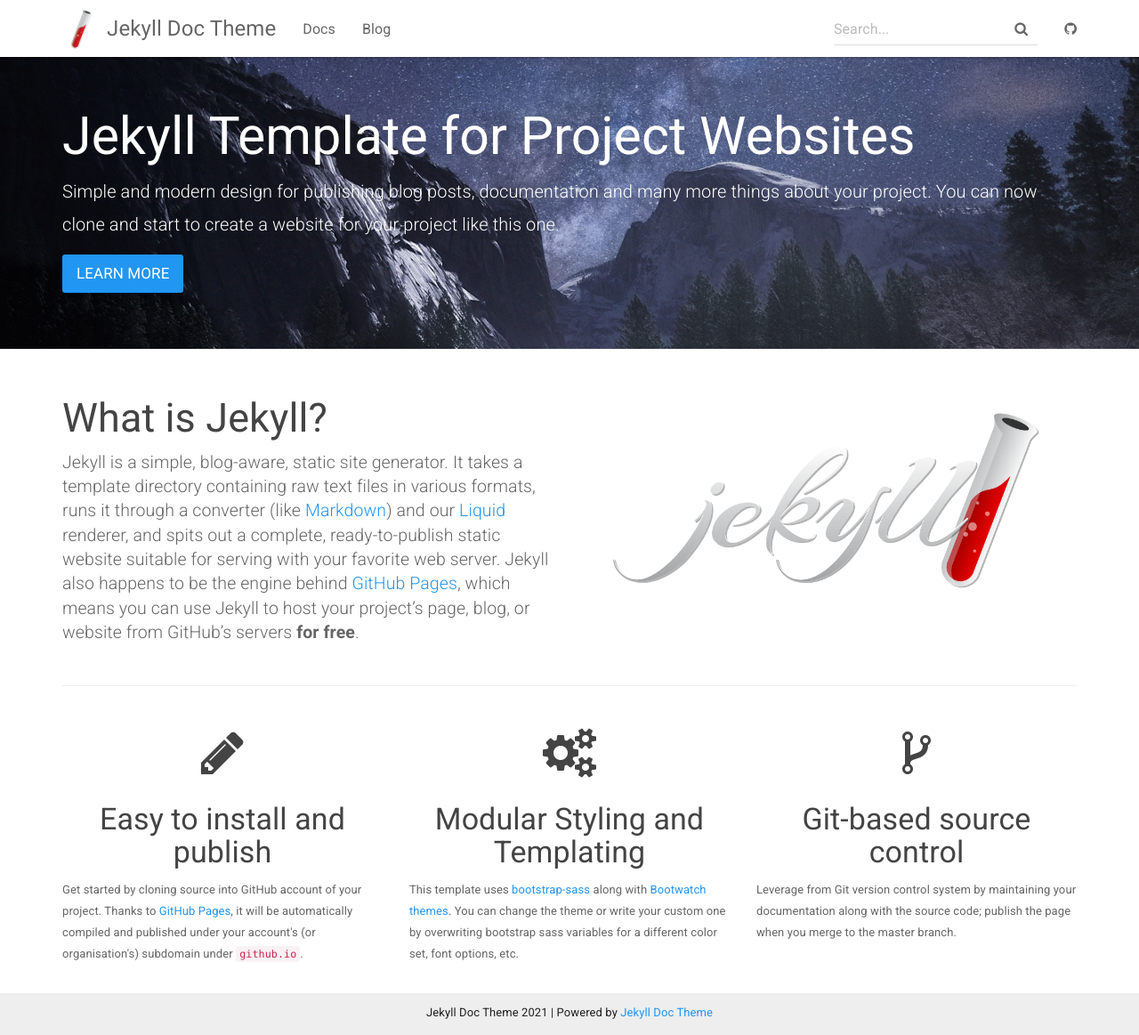
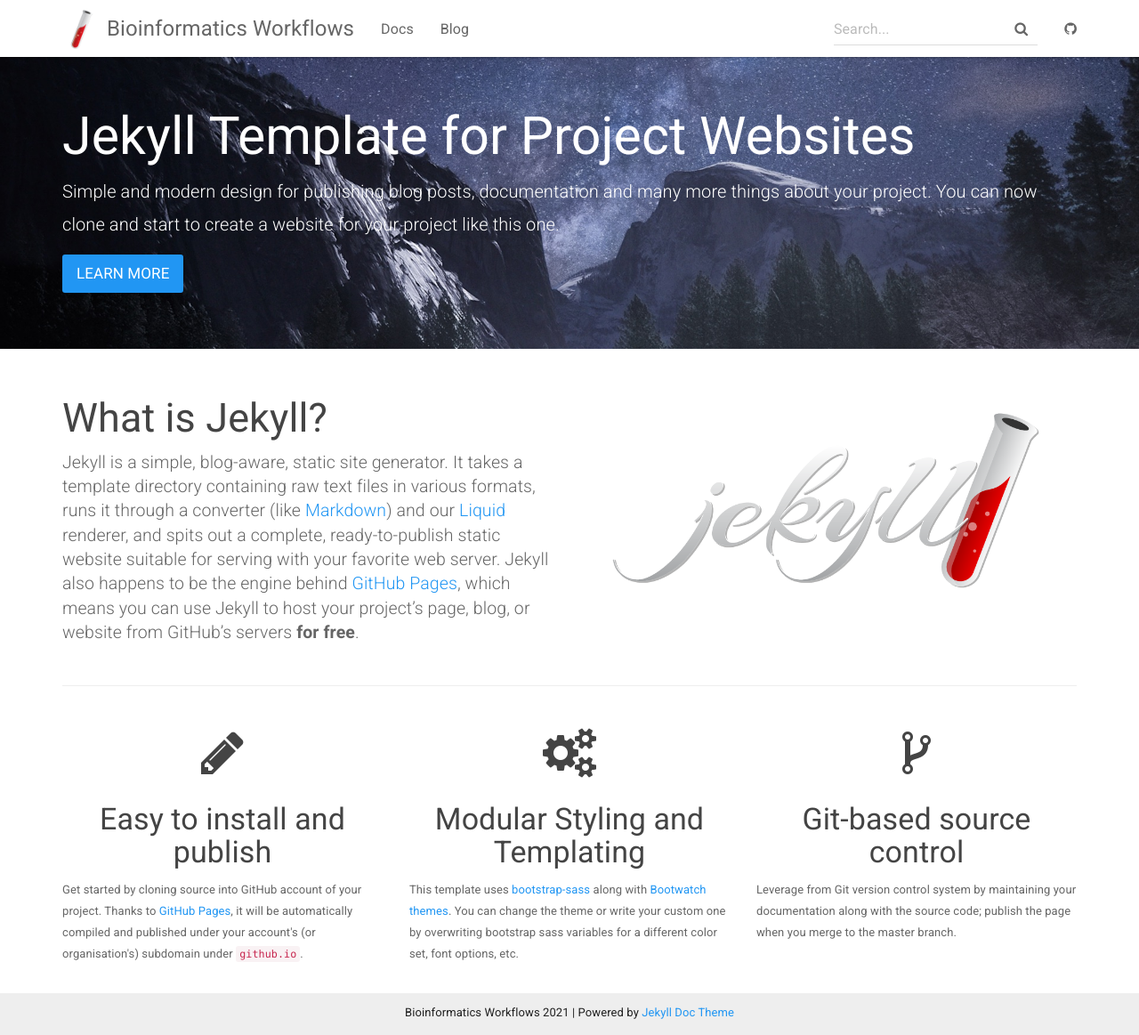
Before and after one commit to bioinformatics-workflows/bioinformatics-workflows.github.io, a Jekyll site: the page built from index.html, in a window 1280 px wide and 1163 px high. Shown: the whole window at 89% size. Built offline with Jekyll 4.4.1, drawn with Linux system fonts in a browser that asks for light colours.

Commit message:
update configuration

```diff
--- a/_config.yml
+++ b/_config.yml
@@ -1,15 +1,16 @@
 # Site settings
-title: Jekyll Doc Theme
+title: Bioinformatics Workflows
 email: your-email@domain.com
 description: >
   Jekyll Template for Project Websites
   providing documentation and blog post pages.
 lang: en-US
 
-baseurl: "/jekyll-doc-theme" # the subpath of your site, e.g. /blog/
-url: https://aksakalli.github.io/jekyll-doc-theme # the base hostname & protocol for your site
-git_address: https://github.com/aksakalli/jekyll-doc-theme
-git_edit_address: https://github.com/aksakalli/jekyll-doc-theme/blob/gh-pages
+baseurl: "" # the subpath of your site, e.g. /blog/
+domain: bioinformatics-workflows.github.io
+url: https://bioinformatics-workflows.github.io/ # the base hostname & protocol for your site
+git_address: https://github.com/bioinformatics-workflows/bioinformatics-workflows.github.io
+git_edit_address: https://github.com/bioinformatics-workflows/bioinformatics-workflows.github.io
 
 # theme options from https://bootswatch.com/3/
 # comment out this to use default Bootstrap
```
Also changed, not shown: Gemfile.lock.
